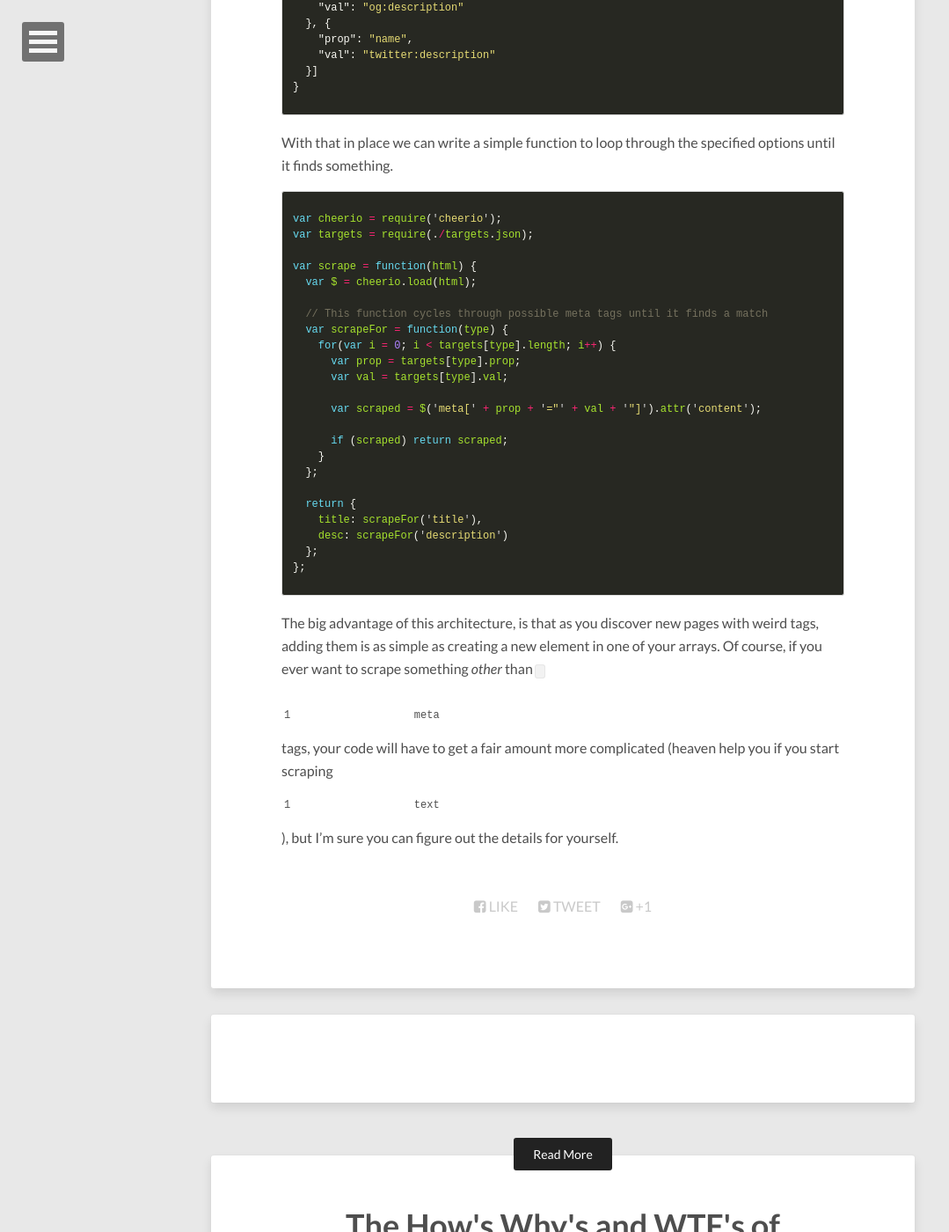
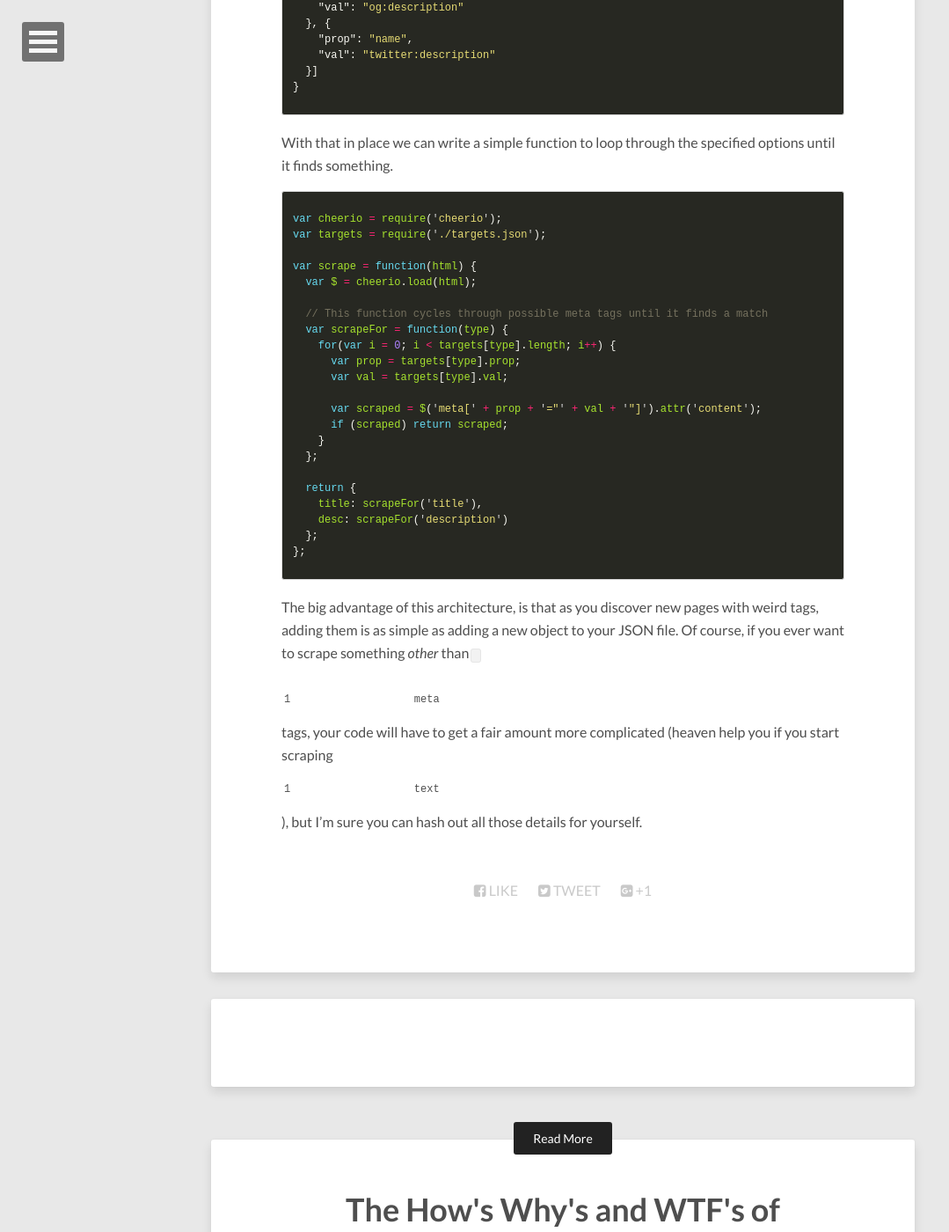
Before and after one commit to delventhalz/delventhalz.github.io, a Jekyll site: the page built from _posts/2016-02-06-web-scraping.markdown, in a window 1280 px wide and 1400 px high, scrolled down 5427 px. Shown: the whole window at 88% size, without its empty margins (0-1079 px from the left). Built offline with Jekyll 4.4.1, drawn with Linux system fonts in a browser that asks for light colours; nearby versions of some CDN libraries; comment, search, counter and statistics services are not loaded; some of the changed text lies outside the part shown.

Commit message:
Tweak wording for scraper post

```diff
--- a/_posts/2016-02-06-web-scraping.markdown
+++ b/_posts/2016-02-06-web-scraping.markdown
@@ -10,7 +10,7 @@
 
 Don't you worry friend. We'll do it together.
 
-([Mess around with the actual web scraper I built live!](http://map-anything.herokuapp.com/#/scraper))
+_([Mess around with the actual web scraper I built live!](http://map-anything.herokuapp.com/#/scraper))_
 
 ### Make the Client Do the Work
 
@@ -61,7 +61,7 @@
 
 ### `meta` Is So Meta
 
-There's a good chance that whatever information you wanted to scrape can be found in a site's *metadata*. With the rise of social networks, most webpages are hoping to be shared, liked, tweeted, upvoted, pinned, or übermensched. Enter the `meta` tag. Designed to contain information about a site's title, subject matter, authorship, and more, these tags are left in the `head` of a page for an enterprising social media gurus like yourself (and Facebook, mostly Facebook). For example, here's an edited sample from the source for a [Udemy](https://www.udemy.com/) course:
+There's a good chance that whatever information you wanted to scrape can be found in a site's *metadata*. With the rise of social networks, most webpages are hoping to be shared, liked, tweeted, upvoted, pinned, or übermensched. Enter the `meta` tag. Designed to contain information about a site's title, subject matter, authorship, and more, these tags are left in the `head` of a page for an enterprising social media gurus like yourself (and Facebook, mostly Facebook) to find. For example, here's some of the HTML from a [Udemy](https://www.udemy.com/) course:
 
 {% highlight html %}
 <head>
@@ -146,7 +146,7 @@
 
 {% highlight javascript %}
 var cheerio = require('cheerio');
-var targets = require(./targets.json);
+var targets = require('./targets.json');
 
 var scrape = function(html) {
   var $ = cheerio.load(html);
@@ -158,7 +158,6 @@
       var val = targets[type].val;
 
       var scraped = $('meta[' + prop + '="' + val + '"]').attr('content');
-
       if (scraped) return scraped;
     }
   };
@@ -170,4 +169,4 @@
 };
 {% endhighlight %}
 
-The big advantage of this architecture, is that as you discover new pages with weird tags, adding them is as simple as creating a new element in one of your arrays. Of course, if you ever want to scrape something *other* than `meta` tags, your code will have to get a fair amount more complicated (heaven help you if you start scraping `text`), but I'm sure you can figure out the details for yourself.
+The big advantage of this architecture, is that as you discover new pages with weird tags, adding them is as simple as adding a new object to your JSON file. Of course, if you ever want to scrape something *other* than `meta` tags, your code will have to get a fair amount more complicated (heaven help you if you start scraping `text`), but I'm sure you can hash out all those details for yourself.
```
Also changed, not shown: other parts of _posts/2016-02-06-web-scraping.markdown (+1 -1 lines).
